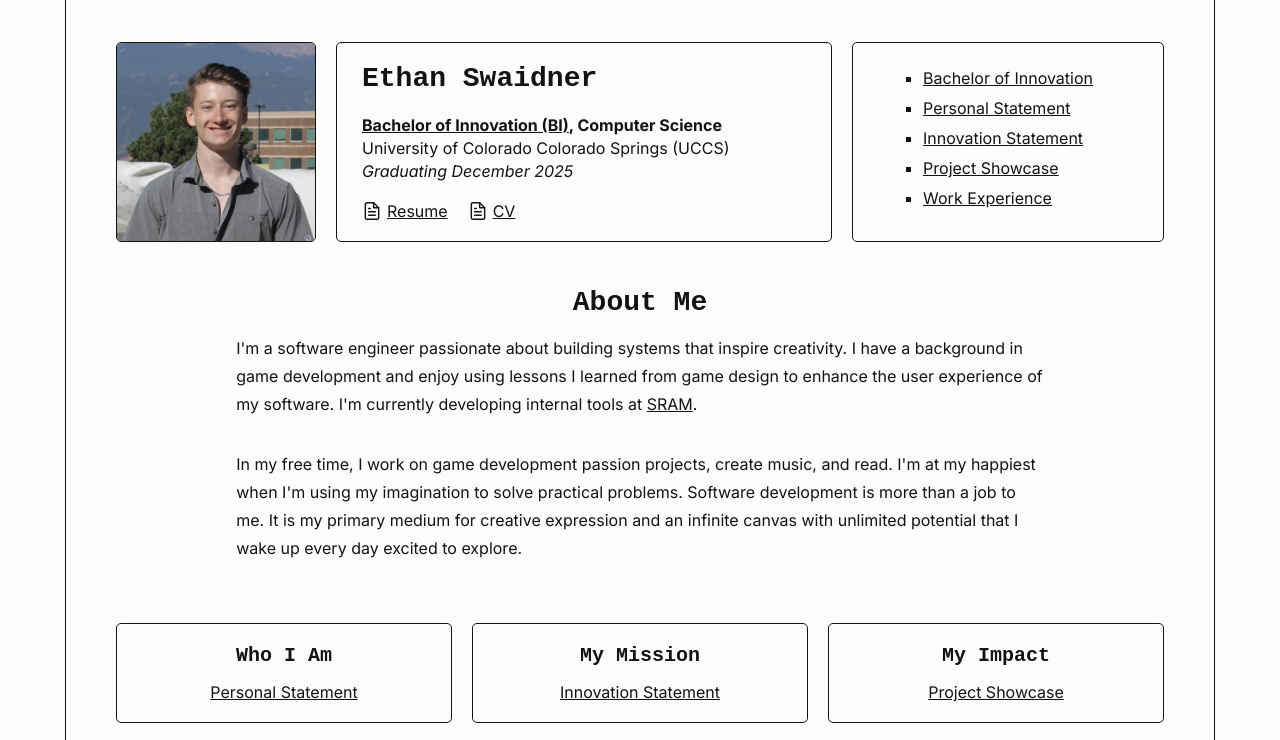
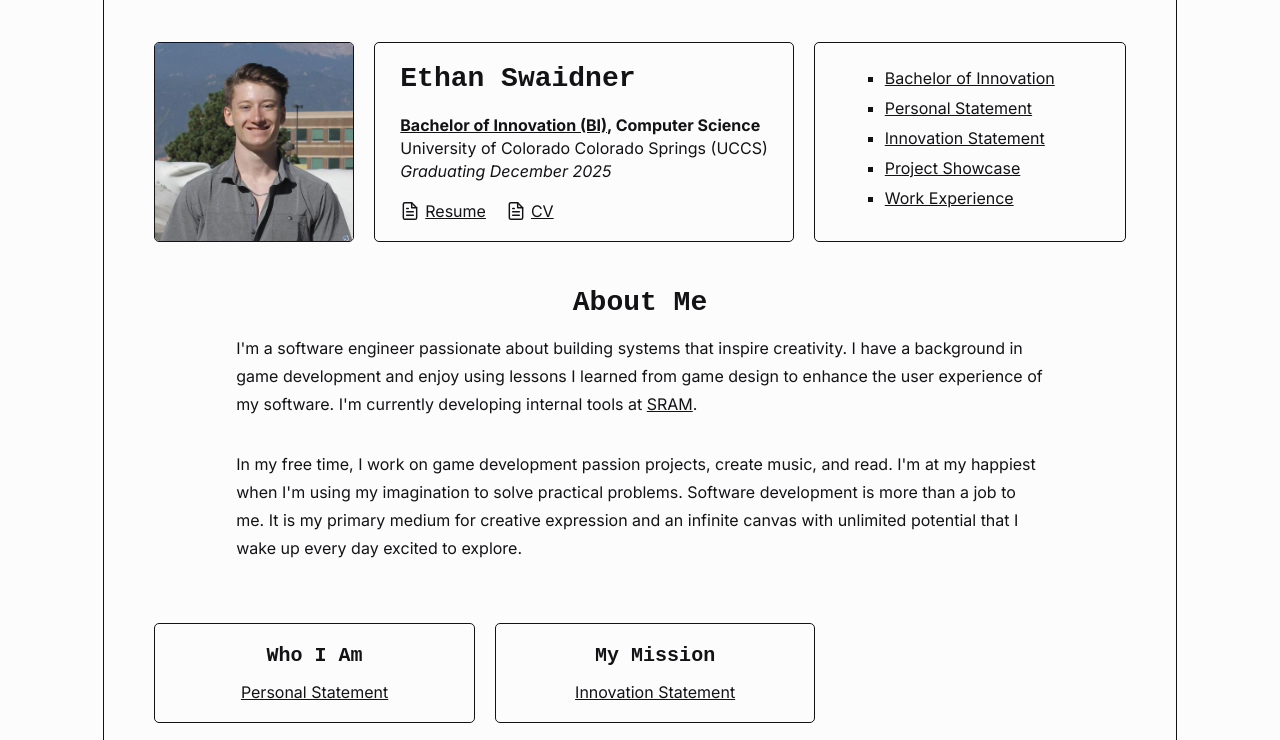
Before and after one commit to eswaidner/portfolio-website, a plain HTML site: page index.html in a window 1280 px wide. Shown: the part 72-812 px from the top of the page. Drawn offline with Linux system fonts and the light colour scheme.

Commit message:
style tweaks

```diff
--- a/style.css
+++ b/style.css
@@ -31,7 +31,7 @@ img {
 
 body {
     background-color: var(--light);
-    overflow-y: scroll;
+    overflow-y: auto;
     display: flex;
     flex-direction: column;
     align-items: center;
@@ -77,7 +77,7 @@ p {
 .column {
     flex-grow: 1;
     row-gap: 20px;
-    width: 1150px;
+    max-width: 1150px;
     display: flex;
     flex-direction: column;
     align-items: center;
@@ -118,6 +118,8 @@ page-header {
     display: flex;
     width: 100%;
     column-gap: 20px;
+    row-gap: 20px;
+    flex-wrap: wrap;
 }
 
 .card {
@@ -162,7 +164,9 @@ page-header {
 .overview {
     display: flex;
     column-gap: 20px;
+    row-gap: 20px;
     width: 100%;
+    flex-wrap: wrap;
 }
 
 .headshot {
@@ -262,9 +266,6 @@ page-footer {
     margin-right: 10px;
 }
 
-.experience-summary {
-}
-
 .project-card {
     width: 100%;
     border: 1px solid var(--dark);
```
